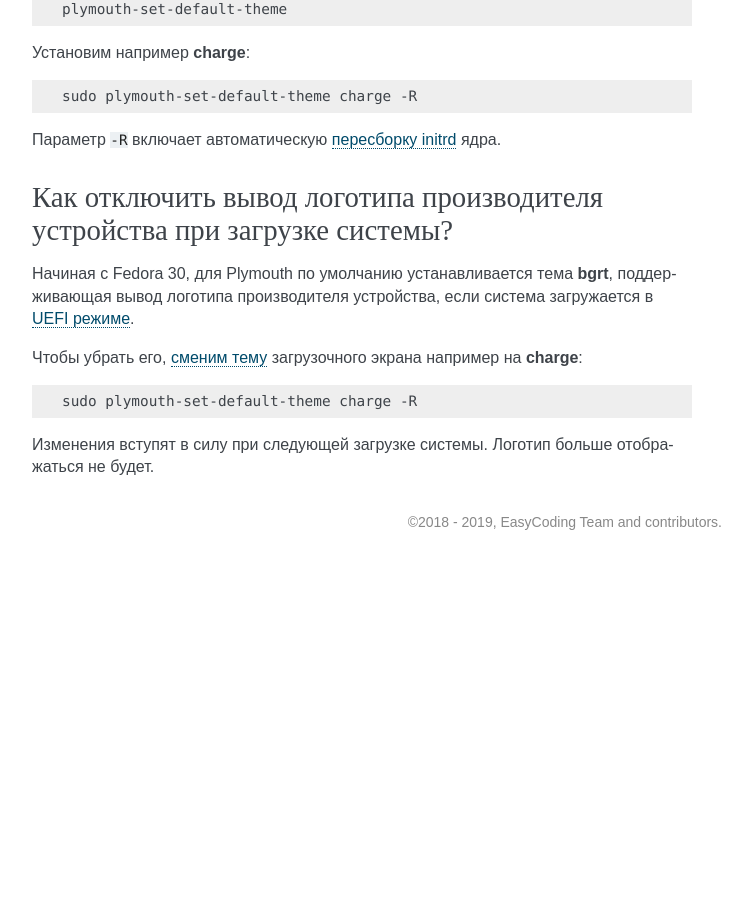
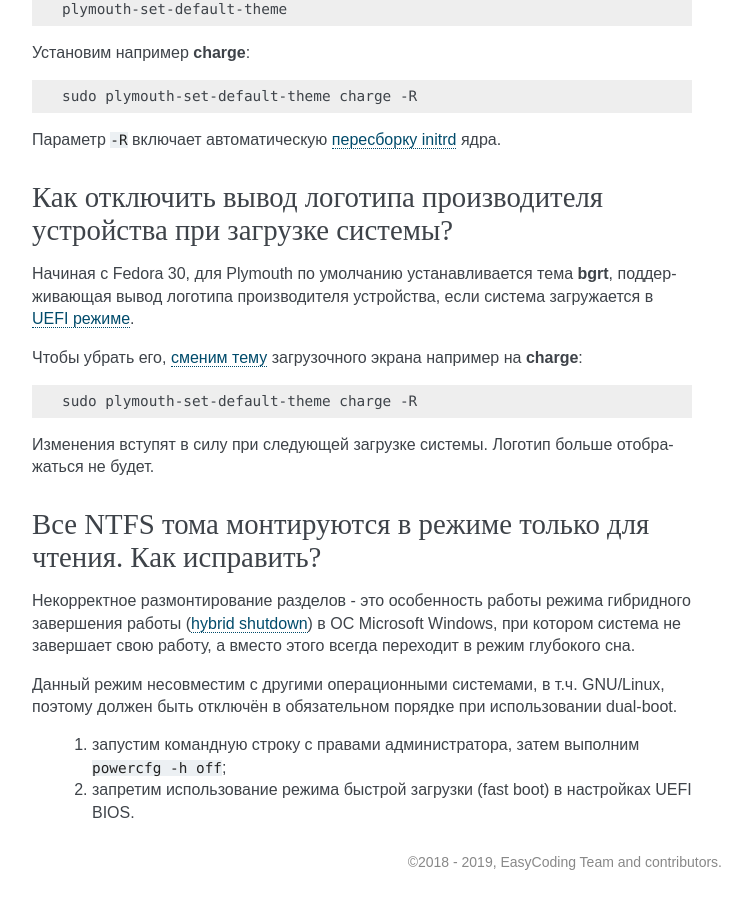
Before and after one commit to RussianFedora/FAQ, a Sphinx documentation site: the page built from source/using-system.rst, in a window 1280 px wide and 900 px high, scrolled down 15532 px. Shown: the whole window, without its empty margins (388-1140 px from the left). Built offline with Sphinx 7.4.7, drawn with Linux system fonts in a browser that asks for light colours; before the commit the page ends 16092 px from its top, so only the background shows below that; some of the changed text lies outside the part shown.

Commit message:
Added question about fast boot.

```diff
--- a/source/using-system.rst
+++ b/source/using-system.rst
@@ -928,3 +928,16 @@ KDE предоставляет особый PAM модуль для автома
     sudo plymouth-set-default-theme charge -R
 
 Изменения вступят в силу при следующей загрузке системы. Логотип больше отображаться не будет.
+
+.. index:: ntfs, partition, windows, powercfg
+.. _ntfs-readonly:
+
+Все NTFS тома монтируются в режиме только для чтения. Как исправить?
+========================================================================
+
+Некорректное размонтирование разделов - это особенность работы режима гибридного завершения работы (`hybrid shutdown <https://docs.microsoft.com/en-us/windows-hardware/drivers/kernel/distinguishing-fast-startup-from-wake-from-hibernation>`__) в ОС Microsoft Windows, при котором система не завершает свою работу, а вместо этого всегда переходит в режим глубокого сна.
+
+Данный режим несовместим с другими операционными системами, в т.ч. GNU/Linux, поэтому должен быть отключён в обязательном порядке при использовании dual-boot.
+
+  1. запустим командную строку с правами администратора, затем выполним ``powercfg -h off``;
+  2. запретим использование режима быстрой загрузки (fast boot) в настройках UEFI BIOS.
```
